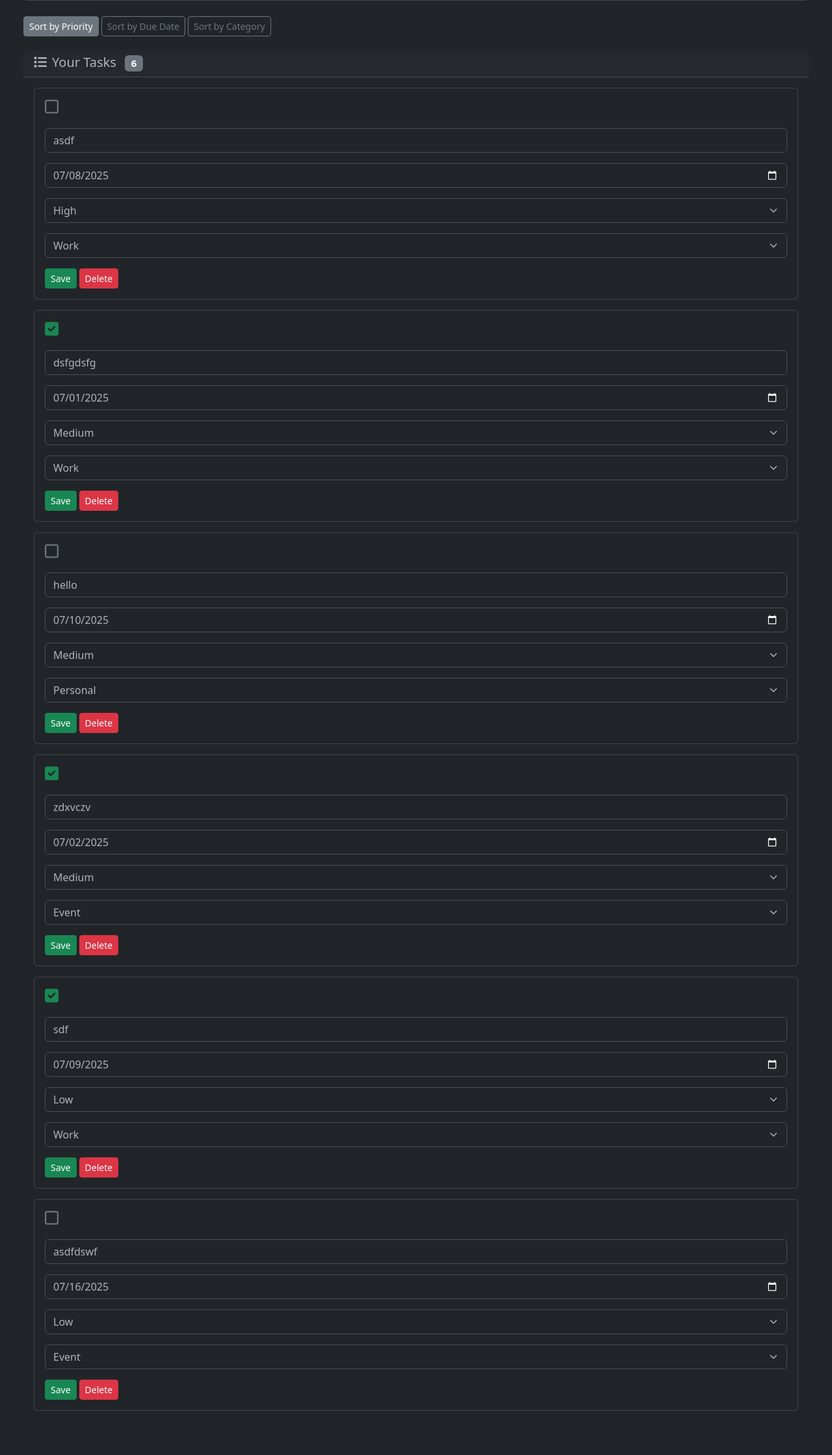
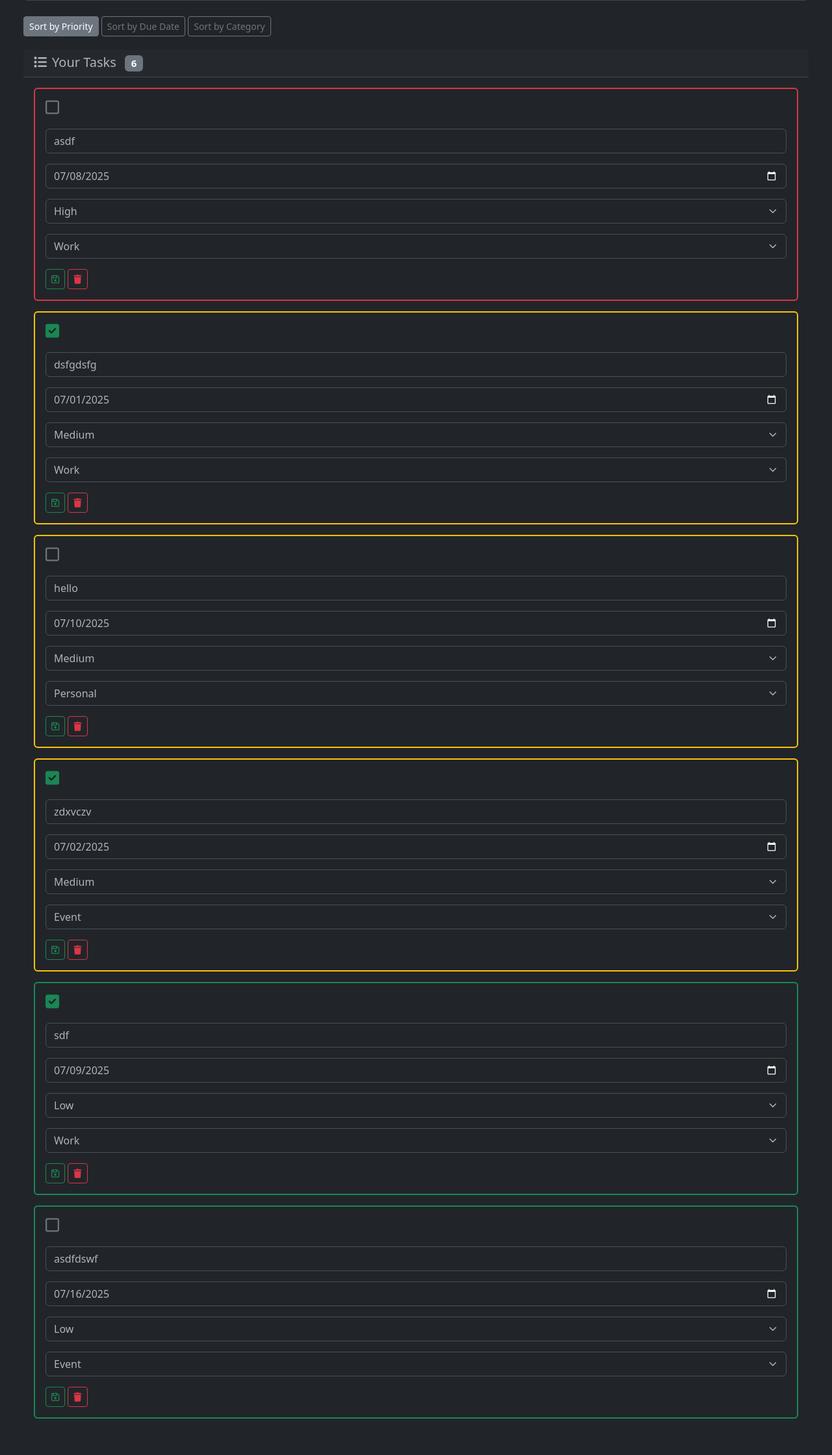
Before and after one commit to SherminChaiJM/toDoListProject3, a Flask app: page /?sort_by=priority in a window 1280 px wide. Shown: the part 321-2560 px from the top of the page at 65% size. Before the commit the page ends 2492 px from the top, so only its background shows below. Run offline with Flask 3, Linux system fonts and the light colour scheme.

Commit message:
Changed save and delete to icons, added priority border, added hover animation

```diff
--- a/toDoListProject3/static/style.css
+++ b/toDoListProject3/static/style.css
@@ -0,0 +1,8 @@
+.task-card:hover {
+  transform: scale(1.02);
+  transition: transform 0.2s ease;
+}
+
+.button-function:hover {
+  color: white !important;
+}
--- a/toDoListProject3/templates/index.html
+++ b/toDoListProject3/templates/index.html
@@ -73,7 +73,7 @@
         </div>
 
 
-        <!-- Task Table -->
+        <!-- Task Card Rows -->
         <div class="card border-0">
             <div class="card-header">
                 <h5 class="card-title mb-0">
@@ -86,14 +86,17 @@
                     {% for task in tasks %}
                         <div class="row">
                             <div class="col">
-                                <div class="card mb-3">
+                                <div class="card mb-3 task-card {% if task.priority == 'High' %} border-danger border-2 rounded
+                                    {% elif task.priority == 'Medium' %}border-warning border-2 rounded
+                                    {% elif task.priority == 'Low' %}border-success border-2 rounded
+                                    {% endif %}">
                                     <div class="card-body">
                                         <form action="/edit/{{ task.id }}" method="post">
                                             <input type="hidden" name="sort_by" value="{{ sort_by }}">
                                             <!-- Completion Checkbox -->
                                             <input type="checkbox" name="completed" onchange="this.form.submit()" {% if task.completed %}checked{% endif %} class="btn-check mb-3" autocomplete="off" id="check-{{ task.id }}" display="none">
 
-                                            <label for="check-{{ task.id }}" class="mb-3">
+                                            <label for="check-{{ task.id }}" class="mb-3" style="cursor: pointer;">
                                                 {% if not task.completed %}
                                                 <i class="fa-regular fa-square mb-3 fa-xl text-secondary"></i>
                                                 {% else %}
@@ -110,11 +113,7 @@
                                                 <input type="date" name="due_date" value="{{ task.due_date }}" class="form-control" required>
                                             </div>
                                             <!-- Priority Options -->
-                                            <div class="mb-3
-                                                {% if task.priority == 'High' %}table-danger
-                                                {% elif task.priority == 'Medium' %}table-warning
-                                                {% elif task.priority == 'Low' %}table-success
-                                                {% endif %}">
+                                            <div class="mb-3">
                                                 <select name="priority" class="form-select">
                                                     <option value="High" {% if task.priority == 'High' %}selected{% endif %}>High</option>
                                                     <option value="Medium" {% if task.priority == 'Medium' %}selected{% endif %}>Medium</option>
@@ -133,8 +132,12 @@
                                             </div>
                                             <!-- Save and Delete Buttons -->
                                             <div class="d-flex gap-1">
-                                                <button class="btn btn-success btn-sm" type="submit">Save</button>
-                                                <a href="/delete/{{ task.id }}" class="btn btn-danger btn-sm">Delete</a>
+                                                <button class="btn btn-sm btn-outline-success" type="submit">
+                                                    <i class="fa-regular fa-floppy-disk"></i>
+                                                </button>
+                                                <a href="/delete/{{ task.id }}" class="btn btn-sm btn-outline-danger">
+                                                    <i class="fa-solid fa-trash"></i>
+                                                </a>
                                             </div>
 
 
```
